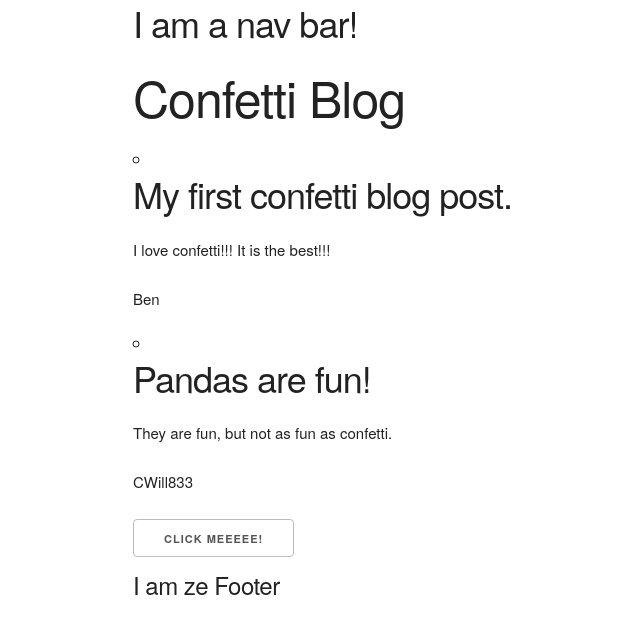
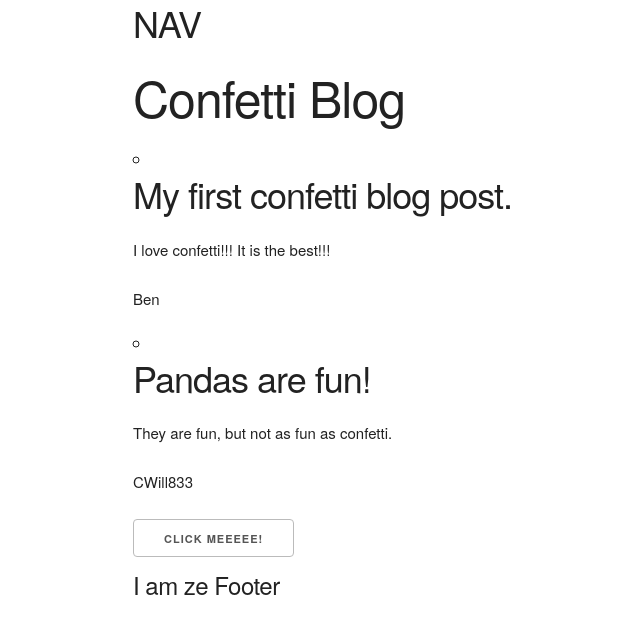
Before and after one commit to ManliestBen/morning-blog, a React (Create React App) app: page / in a window 1280 px wide. Shown: the top 634 px of the page, without its empty margins (27-667 px from the left). Built offline with nearby package versions, Linux system fonts and the light colour scheme.

Commit message:
add props to nav

```diff
--- a/src/App.js
+++ b/src/App.js
@@ -41,7 +41,7 @@ class App extends Component {
     })
     return (
     <div className="App container">
-      <Nav />
+      <Nav content="NAV"/>
         {this.state.isShowing ? title : null}
         <ul>{composedPosts}
         </ul>
--- a/src/Nav/Nav.js
+++ b/src/Nav/Nav.js
@@ -1,8 +1,9 @@
 import React from 'react'
+import { tsPropertySignature } from '@babel/types'
 
-const Nav = () => {
+const Nav = (props) => {
     return (
-        <h3>I am a nav bar!</h3>
+        <h3>{props.content}</h3>
     )
 }
 
```
